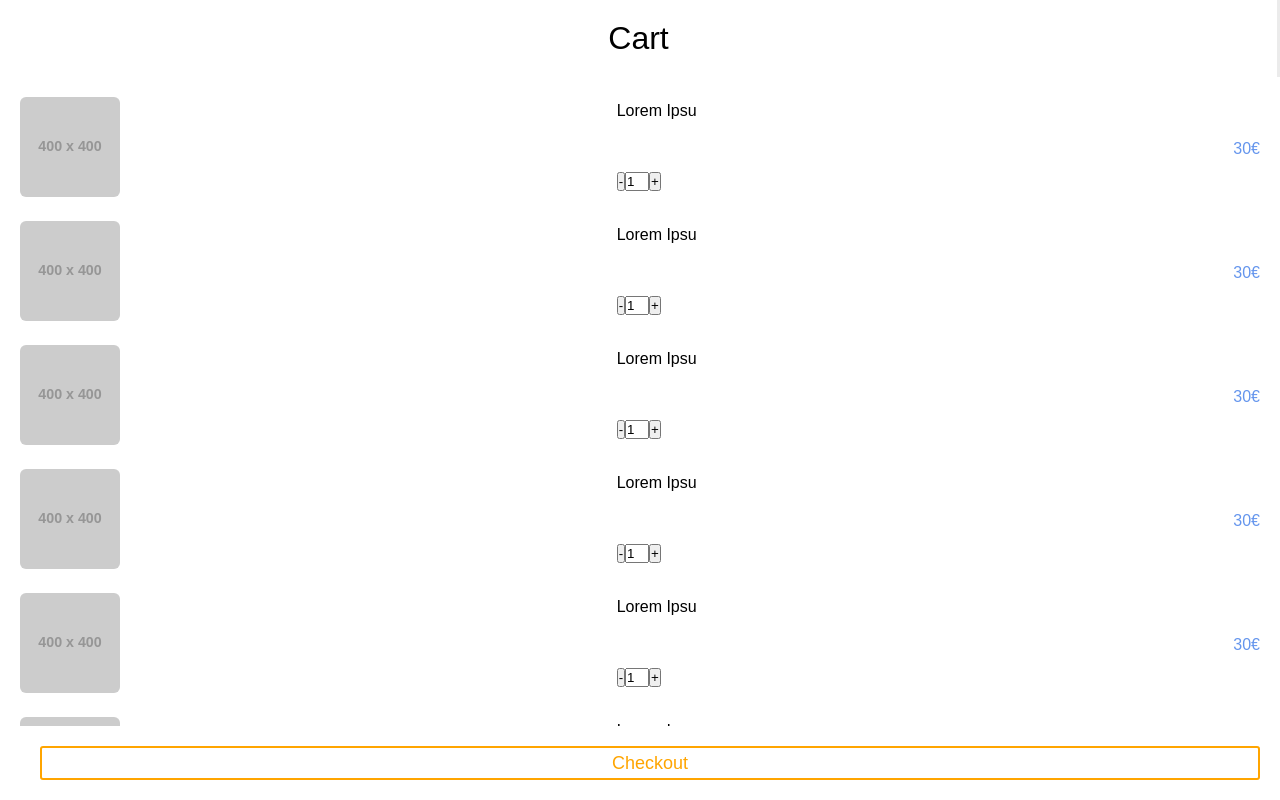
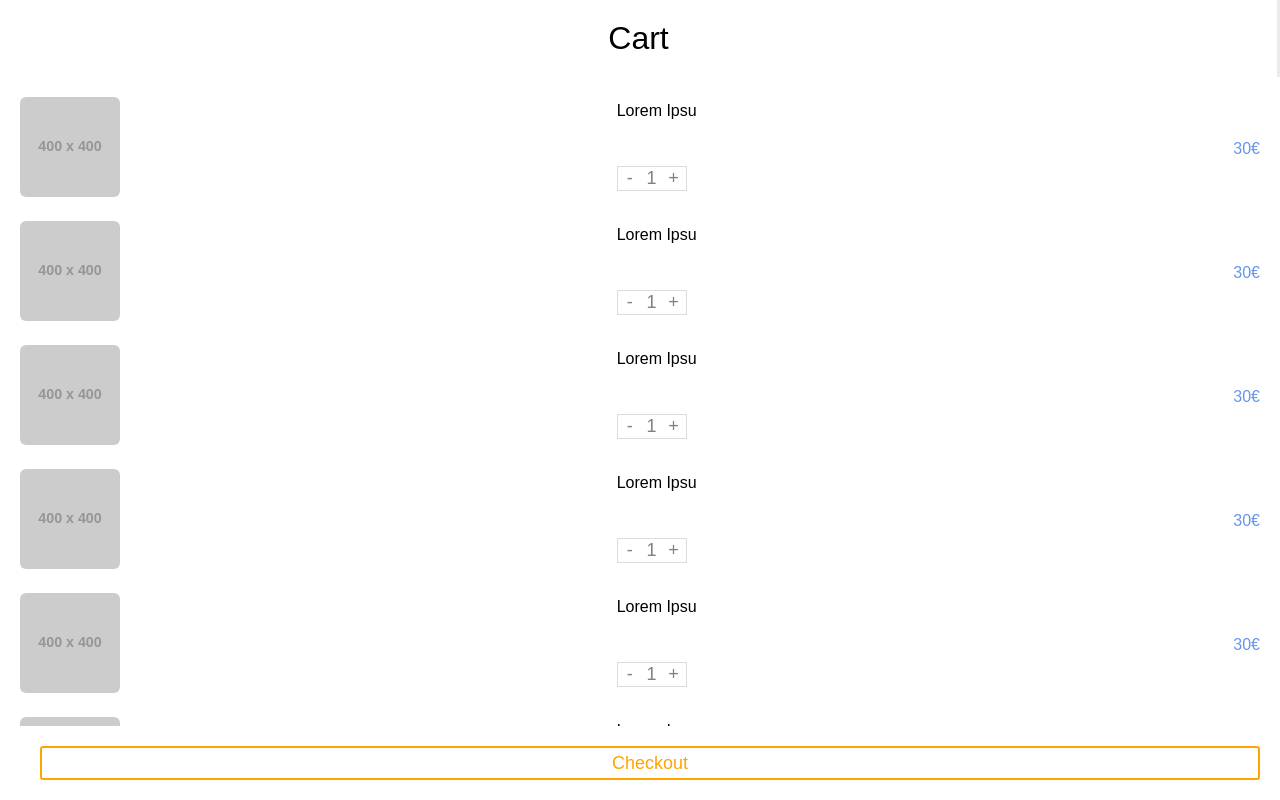
Before and after one commit to ayonsky/my-checkout, a React (Create React App) app: page /cart in a window 1280 px wide. Built offline with nearby package versions, Linux system fonts and the light colour scheme.

Commit message:
- New syled components have been added.

```diff
--- a/src/components/CartRow/CartRow.jsx
+++ b/src/components/CartRow/CartRow.jsx
@@ -2,6 +2,8 @@ import React from "react";
 import {
   CartRowBody,
   CartRowContainer,
+  CartRowCounterButton,
+  CartRowCounterInput,
   CartRowImg,
   CartRowImgContainer,
   CartRowPrice,
@@ -17,9 +19,9 @@ function CartRow({ data }) {
       <CartRowBody>
         <div className="cart-row__container__body__title">Lorem Ipsu</div>
         <div className="cart-row__container__body__counter">
-          <button>-</button>
-          <input type={"text"} value={1} style={{ width: "20px" }} />
-          <button>+</button>
+          <CartRowCounterButton counter={"decrement"}>-</CartRowCounterButton>
+          <CartRowCounterInput type={"text"} value={1} style={{ width: "20px" }} />
+          <CartRowCounterButton counter={"increment"}>+</CartRowCounterButton>
         </div>
       </CartRowBody>
       <CartRowPrice>30€</CartRowPrice>
--- a/src/components/CartRow/CartRow.style.js
+++ b/src/components/CartRow/CartRow.style.js
@@ -29,3 +29,34 @@ export const CartRowPrice = styled.div`
   ${VerticalCenter}
   color: cornflowerblue;
 `;
+
+export const CartRowCounterButton = styled.button`
+  text-align: center;
+  font-size: 18px;
+  color: grey;
+  width: 25px;
+  height: 25px;
+  border: none;
+  background-color: transparent;
+  border-top: 1px solid gainsboro;
+  border-bottom: 1px solid gainsboro;
+  cursor: pointer;
+
+  ${({ counter }) =>
+    counter === "decrement"
+      ? `border-left: 1px solid gainsboro`
+      : `border-right: 1px solid gainsboro;`};
+`;
+
+export const CartRowCounterInput = styled.input`
+  width: 20px;
+  text-align: center;
+  font-size: 18px;
+  font-weight: 300;
+  color: grey;
+  height: 23px;
+  outline: none;
+  border: none;
+  border-top: 1px solid gainsboro;
+  border-bottom: 1px solid gainsboro;
+`;
--- a/src/views/Cart/Cart.jsx
+++ b/src/views/Cart/Cart.jsx
@@ -39,6 +39,13 @@ function Cart(props) {
         <CartRow key={new Date().getTime()} data={itemData}/>
         <CartRow key={new Date().getTime()} data={itemData}/>
         <CartRow key={new Date().getTime()} data={itemData}/>
+        <CartRow key={new Date().getTime()} data={itemData}/>
+        <CartRow key={new Date().getTime()} data={itemData}/>
+        <CartRow key={new Date().getTime()} data={itemData}/>
+        <CartRow key={new Date().getTime()} data={itemData}/>
+        <CartRow key={new Date().getTime()} data={itemData}/>
+        <CartRow key={new Date().getTime()} data={itemData}/>
+        <CartRow key={new Date().getTime()} data={itemData}/>
       </CartRowsContainer>
       <CartFooter>
         <Button width={"100%"} type={"submit"} fontSize={"18px"}>
--- a/src/views/ProductList/ProductList.style.js
+++ b/src/views/ProductList/ProductList.style.js
@@ -12,7 +12,12 @@ export const ProductListContainer = styled.div`
   height: 100vh;
   overflow-y: auto;
   justify-content: space-around;
-  padding: ${({isMobile}) => isMobile ? `10px` : `30px`};
+  padding: ${({ isMobile }) => (isMobile ? `10px` : `30px`)};
 
   ${({ isMobile }) => !isMobile && `border-right: solid rgb(0 0 0 / 8%);`}
+
+  &:after {
+    content: "";
+    flex: auto;
+  }
 `;
```
